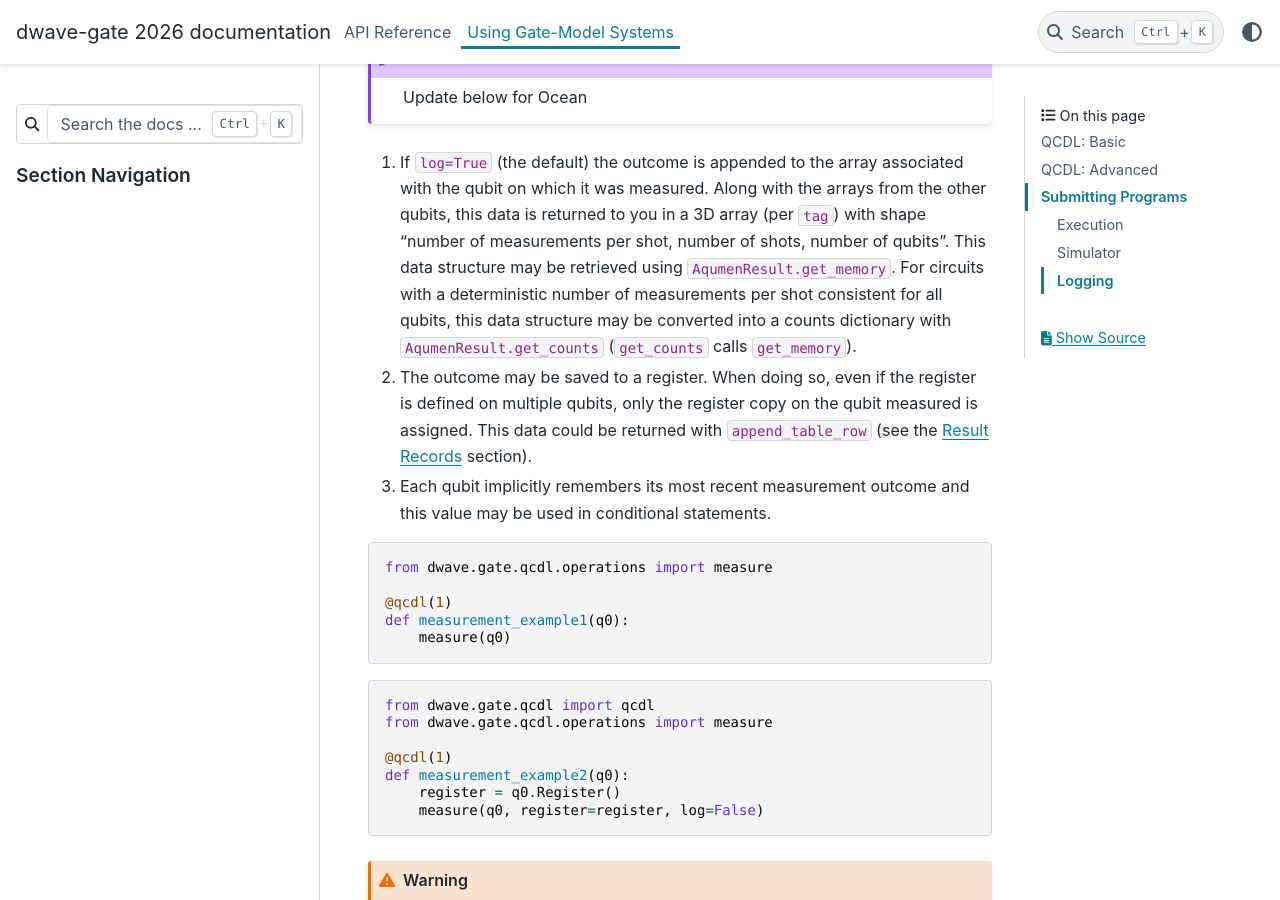
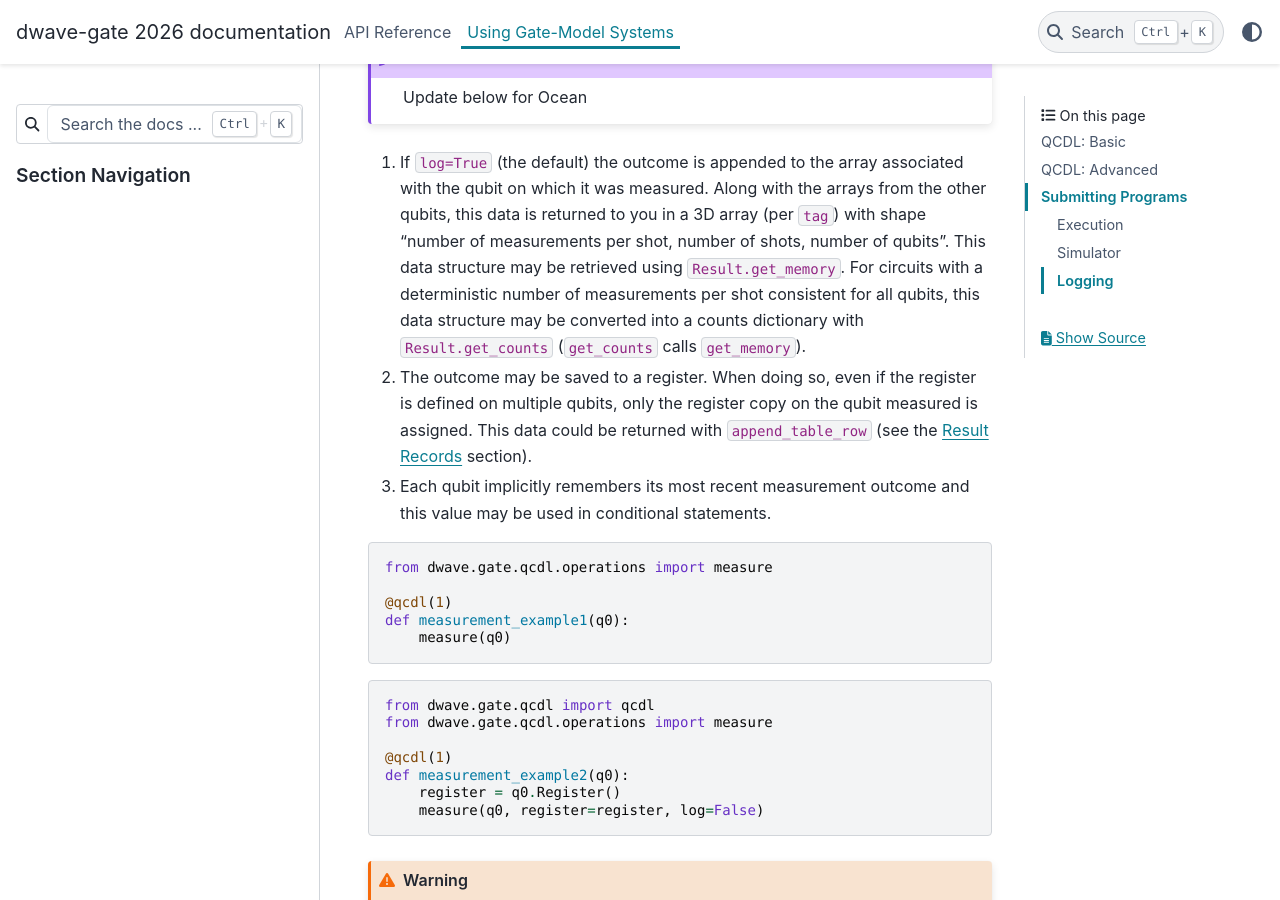
Before and after one commit to dwavesystems/dwave-gate, a Sphinx documentation site: the page built from docs/workflow.rst, in a window 1280 px wide and 900 px high, scrolled down 6099 px. Built offline with Sphinx 7.4.7 and the PyData theme 0.15.4, drawn with Linux system fonts in a browser that asks for light colours.

Commit message:
Change `AqumenResult` to `Result`

```diff
--- a/docs/workflow.rst
+++ b/docs/workflow.rst
@@ -298,7 +298,7 @@
 resetting the qubit(s) in between).
 
 .. tip::
-    Using the :attr:`~dwave.gate.AqumenResult.tags` property is the recommended way
+    Using the :attr:`~dwave.gate.Result.tags` property is the recommended way
     to organize measurement data.
 
 Measurement outcomes are handled in three different ways:
@@ -310,9 +310,9 @@
     from the other qubits, this data is returned to you in a 3D array
     (per ``tag``) with shape "number of measurements per shot, number of shots,
     number of qubits". This data structure may be retrieved using
-    ``AqumenResult.get_memory``. For circuits with a deterministic number of
+    ``Result.get_memory``. For circuits with a deterministic number of
     measurements per shot consistent for all qubits, this data structure may be
-    converted into a counts dictionary with ``AqumenResult.get_counts``
+    converted into a counts dictionary with ``Result.get_counts``
     (``get_counts`` calls ``get_memory``).
 2.  The outcome may be saved to a register. When doing so, even if the register
     is defined on multiple qubits, only the register copy on the qubit measured
@@ -345,7 +345,7 @@
     number of measurements per shot, you cannot relate measurement outcomes with
     the generating instruction.
 
-By default, the :meth:`~dwave.gate.AqumenResult.get_counts` method returns all data,
+By default, the :meth:`~dwave.gate.Result.get_counts` method returns all data,
 including erasures. To return only results without the ``*``, thereby
 post-selecting on the detected errors, use the ``post_select=True`` flag.
 
@@ -389,8 +389,8 @@
 .. todo:: update for Ocean
 
 If your QCDL uses the :meth:`~dwave.gate.qcdl.QcdlModuleContainer.append_table_row`
-method, the :class:`~dwave.gate.AqumenResult` output contains records that you may
-retrieve with :meth:`~AqumenResult.get_records` method.
+method, the :class:`~dwave.gate.Result` output contains records that you may
+retrieve with :meth:`~Result.get_records` method.
 
 .. testcode::
     :skipif: True
```
